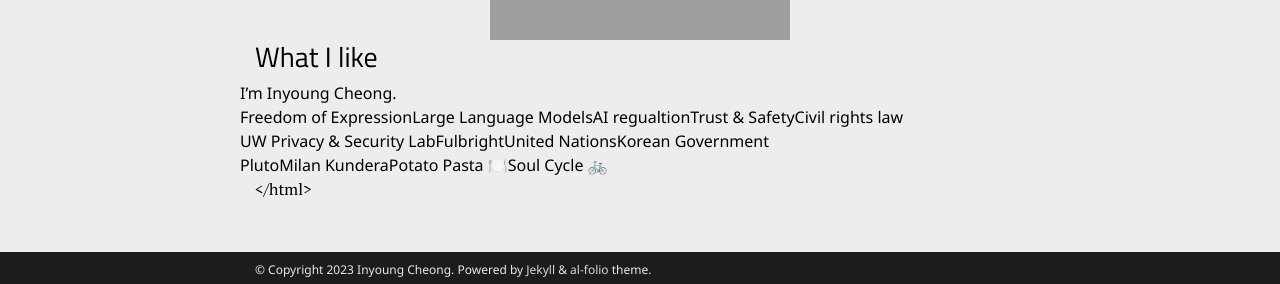
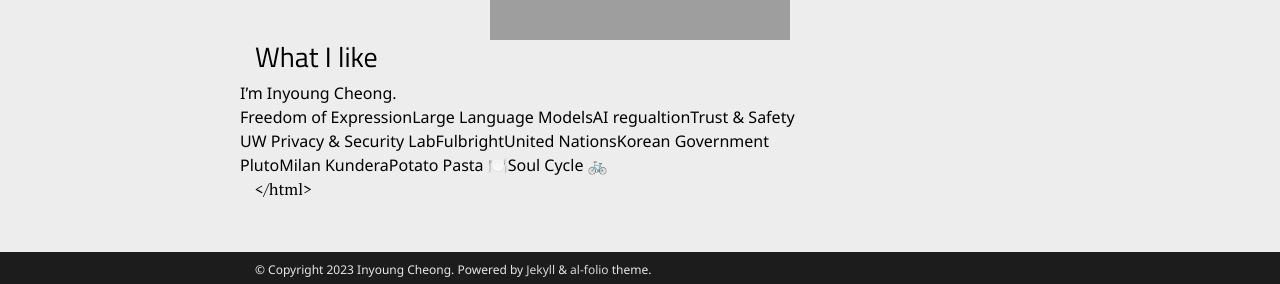
Before and after one commit to inyoungcheong/inyoungcheong.github.io, a Jekyll site: the page built from _pages/about.md, in a window 1280 px wide and 900 px high, scrolled down 2541 px. Shown: the part 613-897 px from the top of the window. Built offline with Jekyll 4.4.1, drawn with Linux system fonts in a browser that asks for light colours; emoji names are drawn with the system emoji font; some web fonts are replaced; comment, search, counter and statistics services are not loaded; a style sheet for code colours, icons or effects is not loaded; grey boxes are pictures that could not be loaded.

Commit message:
rotation text

```diff
--- a/_pages/about.md
+++ b/_pages/about.md
@@ -235,7 +235,6 @@
             <div class="text">Large Language Models</div>
             <div class="text">AI regualtion</div>
             <div class="text">Trust & Safety</div>
-            <div class="text">Civil rights law</div>
         </div>
         <div class="row">
             <div class="text">UW Privacy & Security Lab</div>
```
